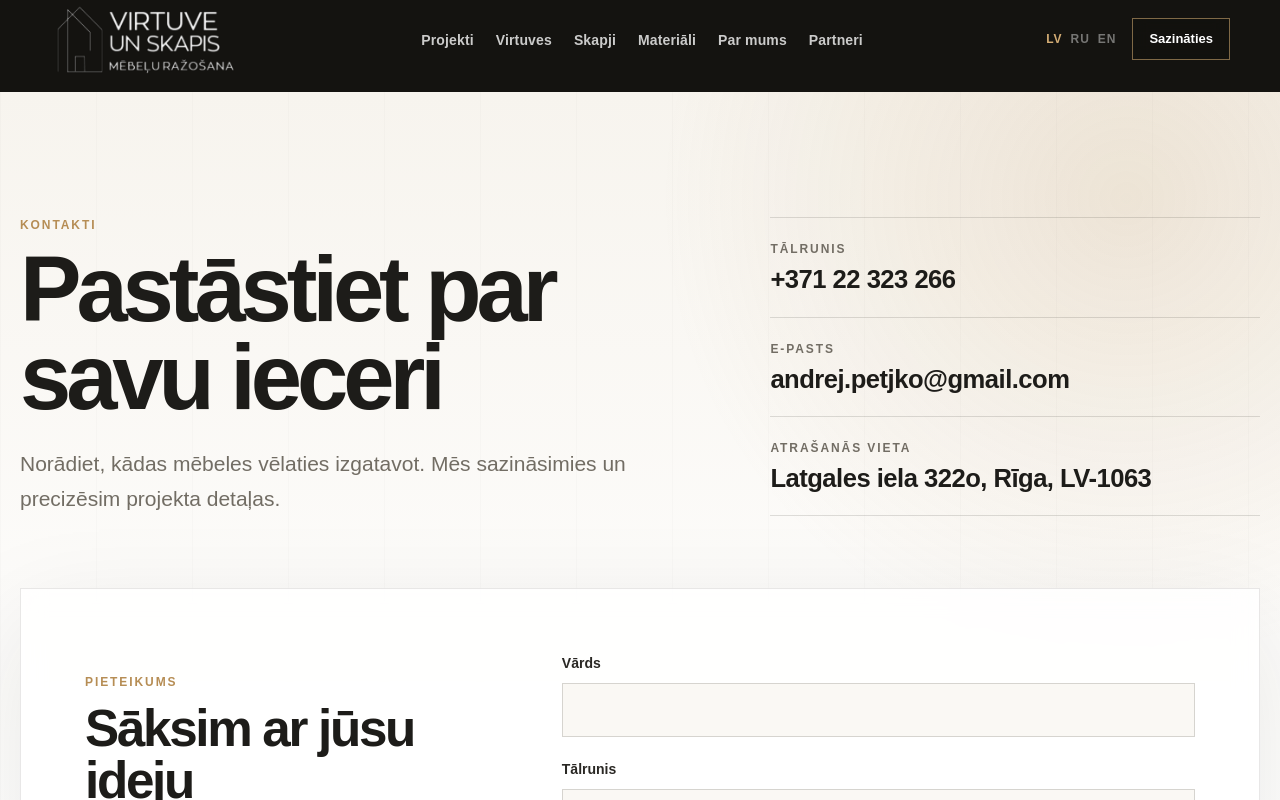
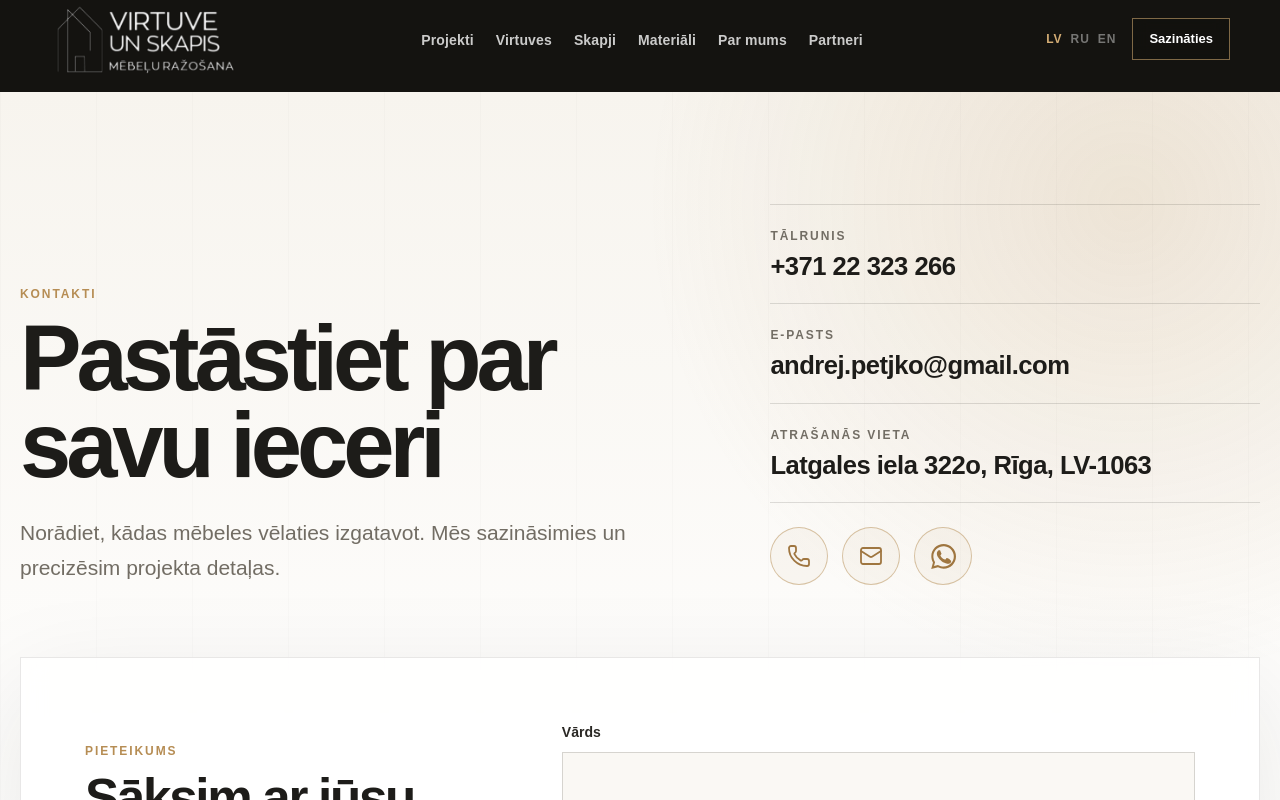
Before and after one commit to SergeyJak/virtuveunskapis, a Next.js app: page /contacts in a window 1280 px wide. Shown: the top 800 px of the page. Built offline with nearby package versions, Linux system fonts and the light colour scheme.

Commit message:
feat: add quick contact actions to contacts page

```diff
--- a/app/contacts/page.tsx
+++ b/app/contacts/page.tsx
@@ -1,3 +1,4 @@
+import { Mail, Phone } from 'lucide-react'
 import { Header } from '@/components/Header'
 import { Footer } from '@/components/Footer'
 import { ContactForm } from '@/components/ContactForm'
@@ -10,6 +11,12 @@ export default async function ContactsPage({ searchParams }: { searchParams: Pro
   const { lang: rawLang } = await searchParams
   const lang = normalizeLocale(rawLang)
   const t = copy[lang]
+  const quickLabels = lang === 'ru'
+    ? { phone: 'Позвонить', email: 'Написать на email', whatsapp: 'Написать в WhatsApp' }
+    : lang === 'en'
+      ? { phone: 'Call', email: 'Send email', whatsapp: 'Message on WhatsApp' }
+      : { phone: 'Zvanīt', email: 'Rakstīt e-pastu', whatsapp: 'Rakstīt WhatsApp' }
+
   return <>
     <div className="dark-header"><Header lang={lang} /></div>
     <main id="main-content" className="contact-page contact-page-premium">
@@ -20,10 +27,17 @@ export default async function ContactsPage({ searchParams }: { searchParams: Pro
             <h1>{t.contacts.title}</h1>
             <p className="lead">{t.contacts.lead}</p>
           </div>
-          <div className="contact-premium-details">
-            <a className="contact-detail" href={businessContacts.phoneHref}><span className="contact-detail-label">{t.contacts.phone}</span><strong>{businessContacts.phoneDisplay}</strong></a>
-            <a className="contact-detail" href={businessContacts.emailHref}><span className="contact-detail-label">{t.contacts.email}</span><strong>{businessContacts.email}</strong></a>
-            <div className="contact-detail"><span className="contact-detail-label">{t.contacts.location}</span><strong>{businessContacts.address}</strong></div>
+          <div>
+            <div className="contact-premium-details">
+              <a className="contact-detail" href={businessContacts.phoneHref}><span className="contact-detail-label">{t.contacts.phone}</span><strong>{businessContacts.phoneDisplay}</strong></a>
+              <a className="contact-detail" href={businessContacts.emailHref}><span className="contact-detail-label">{t.contacts.email}</span><strong>{businessContacts.email}</strong></a>
+              <div className="contact-detail"><span className="contact-detail-label">{t.contacts.location}</span><strong>{businessContacts.address}</strong></div>
+            </div>
+            <div className="contact-quick-actions" aria-label="Contact">
+              <a href={businessContacts.phoneHref} className="contact-quick-action" aria-label={quickLabels.phone} title={quickLabels.phone}><Phone aria-hidden="true" /></a>
+              <a href={businessContacts.emailHref} className="contact-quick-action" aria-label={quickLabels.email} title={quickLabels.email}><Mail aria-hidden="true" /></a>
+              <a href="https://wa.me/37122323266" target="_blank" rel="noreferrer" className="contact-quick-action" aria-label={quickLabels.whatsapp} title={quickLabels.whatsapp}><svg aria-hidden="true" viewBox="0 0 24 24"><path d="M20.5 3.5A11.8 11.8 0 0 0 12.1 0C5.6 0 .3 5.3.3 11.8c0 2.1.5 4.1 1.6 5.9L.2 24l6.5-1.7a11.8 11.8 0 0 0 5.4 1.4h.1c6.5 0 11.8-5.3 11.8-11.8 0-3.2-1.2-6.2-3.5-8.4Zm-8.3 18.2h-.1c-1.8 0-3.5-.5-5-1.4l-.4-.2-3.8 1 1-3.7-.2-.4a9.8 9.8 0 1 1 8.5 4.7Zm5.4-7.3c-.3-.1-1.8-.9-2.1-1-.3-.1-.5-.1-.7.2-.2.3-.8 1-.9 1.2-.2.2-.3.2-.6.1-1.8-.9-3-1.6-4.2-3.7-.3-.5.3-.5.9-1.6.1-.2.1-.4 0-.6l-1-2.4c-.3-.6-.5-.5-.7-.5h-.6c-.2 0-.6.1-.9.4-.3.3-1.2 1.2-1.2 2.9s1.2 3.3 1.4 3.5c.2.2 2.4 3.7 5.9 5.2.8.4 1.5.6 2 .7.8.3 1.6.2 2.2.1.7-.1 1.8-.7 2-1.4.3-.7.3-1.3.2-1.4-.2-.2-.4-.3-.7-.4Z" /></svg></a>
+            </div>
           </div>
         </section>
         <section className="contact-premium-form-wrap">
@@ -44,6 +58,11 @@ export default async function ContactsPage({ searchParams }: { searchParams: Pro
       .contact-detail{display:grid;gap:7px;padding:22px 0;border-bottom:1px solid rgba(31,28,24,.14)}
       a.contact-detail:hover strong{color:#9f7640}.contact-detail-label{color:var(--muted);font-size:12px;font-weight:700;letter-spacing:.16em;text-transform:uppercase}
       .contact-detail strong{font-size:clamp(20px,2vw,28px);line-height:1.15;font-weight:600;letter-spacing:-.02em;transition:color .2s ease}
+      .contact-quick-actions{display:flex;gap:14px;padding-top:24px}
+      .contact-quick-action{width:58px;height:58px;display:inline-flex;align-items:center;justify-content:center;border:1px solid rgba(182,141,84,.5);border-radius:50%;background:rgba(182,141,84,.05);color:#9f7640;transition:background .2s ease,color .2s ease,border-color .2s ease,transform .2s ease}
+      .contact-quick-action svg{width:24px;height:24px;stroke-width:1.8;fill:none;stroke:currentColor}
+      .contact-quick-action:last-child svg{fill:currentColor;stroke:none;width:25px;height:25px}
+      .contact-quick-action:hover,.contact-quick-action:focus-visible{background:#b68d54;color:#fff;border-color:#b68d54;transform:translateY(-2px)}
       .contact-premium-form-wrap{display:grid;grid-template-columns:.78fr 1.22fr;gap:72px;align-items:start;padding:64px;border:1px solid rgba(31,28,24,.1);background:rgba(255,255,255,.8);box-shadow:0 34px 100px rgba(31,28,24,.1);backdrop-filter:blur(12px)}
       .contact-form-heading{position:sticky;top:32px;padding-top:8px}.contact-form-heading h2{max-width:430px;margin:12px 0 18px;font-size:clamp(38px,4vw,60px);line-height:1;letter-spacing:-.045em;overflow-wrap:anywhere}
       .contact-form-heading p:not(.small-label){max-width:420px;margin:0;color:var(--muted);font-size:17px;line-height:1.65}
@@ -53,7 +72,8 @@ export default async function ContactsPage({ searchParams }: { searchParams: Pro
       .contact-page-premium .contact-form .button{min-height:56px;margin-top:4px}.contact-page-premium .form-success{padding:44px;border:1px solid rgba(31,28,24,.1);background:#fff;box-shadow:0 24px 70px rgba(31,28,24,.08)}
       .contact-page-premium .form-success h2{margin:0 0 10px;font-size:38px;letter-spacing:-.035em}.contact-page-premium .form-success p{margin:0;color:var(--muted)}
       @media(max-width:980px){.contact-premium-shell{padding:84px 0 96px}.contact-premium-intro{grid-template-columns:1fr;gap:46px;padding-bottom:56px}.contact-premium-details{max-width:720px}.contact-premium-form-wrap{grid-template-columns:1fr;gap:42px;padding:44px}.contact-form-heading{position:static}}
-      @media(max-width:640px){.contact-premium-shell{width:min(calc(100% - 28px),1280px);padding:70px 0 78px}.contact-premium-intro{gap:38px;padding-bottom:42px}.contact-premium-copy h1{margin-top:10px;font-size:clamp(42px,13vw,52px)}.contact-premium-copy .lead{font-size:18px;line-height:1.6}.contact-detail{padding:18px 0}.contact-detail strong{font-size:20px;overflow-wrap:anywhere}.contact-premium-form-wrap{gap:32px;padding:28px 20px}.contact-form-heading h2{font-size:clamp(36px,11vw,40px)}.contact-form-heading p:not(.small-label){font-size:16px}.contact-page-premium .contact-form{padding:0}.contact-page-premium .contact-form .button{width:100%}.contact-page-premium .form-success{padding:30px 22px}}
+      @media(max-width:640px){.contact-premium-shell{width:min(calc(100% - 28px),1280px);padding:70px 0 78px}.contact-premium-intro{gap:38px;padding-bottom:42px}.contact-premium-copy h1{margin-top:10px;font-size:clamp(42px,13vw,52px)}.contact-premium-copy .lead{font-size:18px;line-height:1.6}.contact-detail{padding:18px 0}.contact-detail strong{font-size:20px;overflow-wrap:anywhere}.contact-quick-actions{padding-top:20px}.contact-quick-action{width:56px;height:56px}.contact-premium-form-wrap{gap:32px;padding:28px 20px}.contact-form-heading h2{font-size:clamp(36px,11vw,40px)}.contact-form-heading p:not(.small-label){font-size:16px}.contact-page-premium .contact-form{padding:0}.contact-page-premium .contact-form .button{width:100%}.contact-page-premium .form-success{padding:30px 22px}}
+      @media(prefers-reduced-motion:reduce){.contact-quick-action{transition:none}}
     `}</style>
   </>
 }
```
